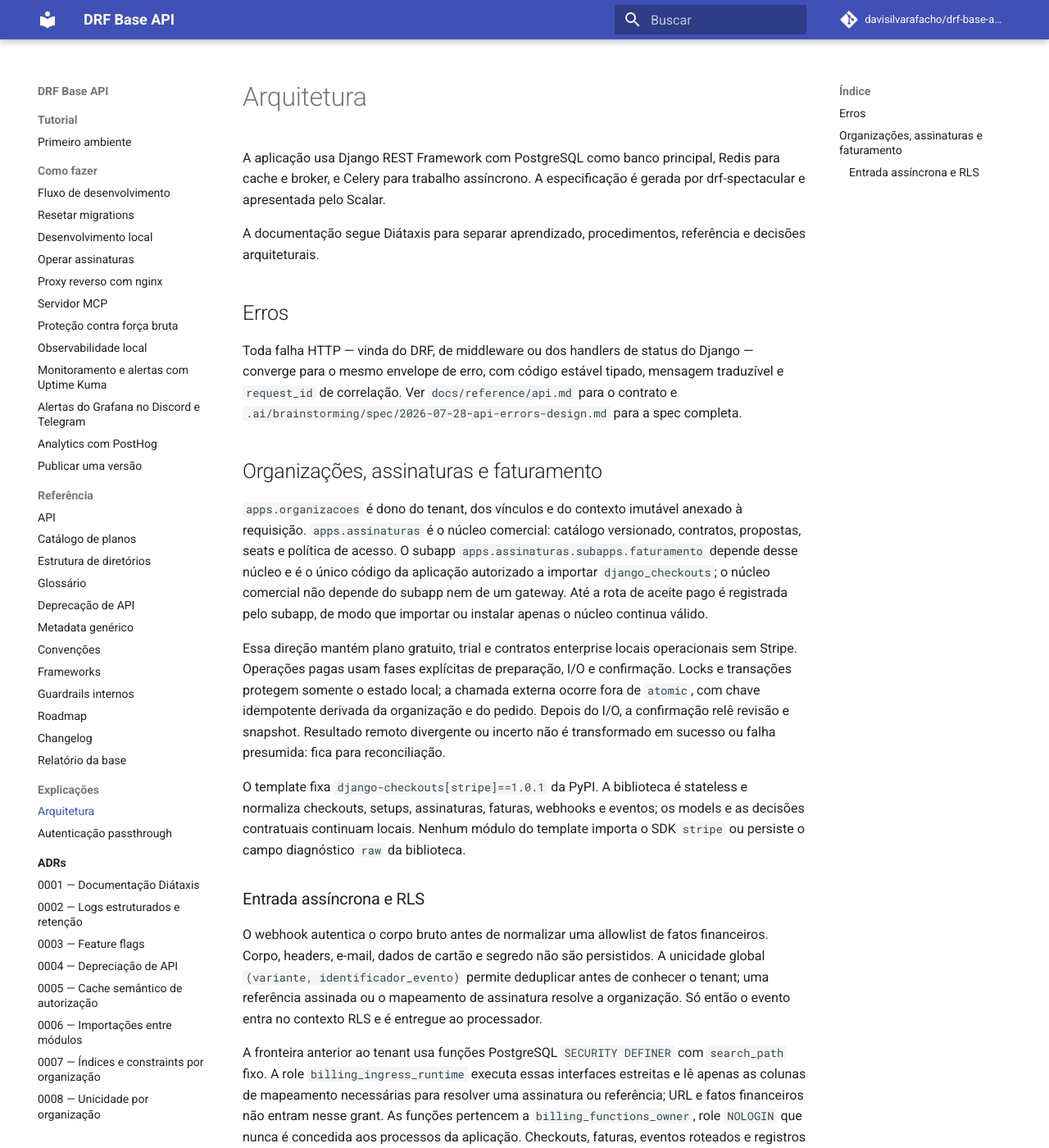
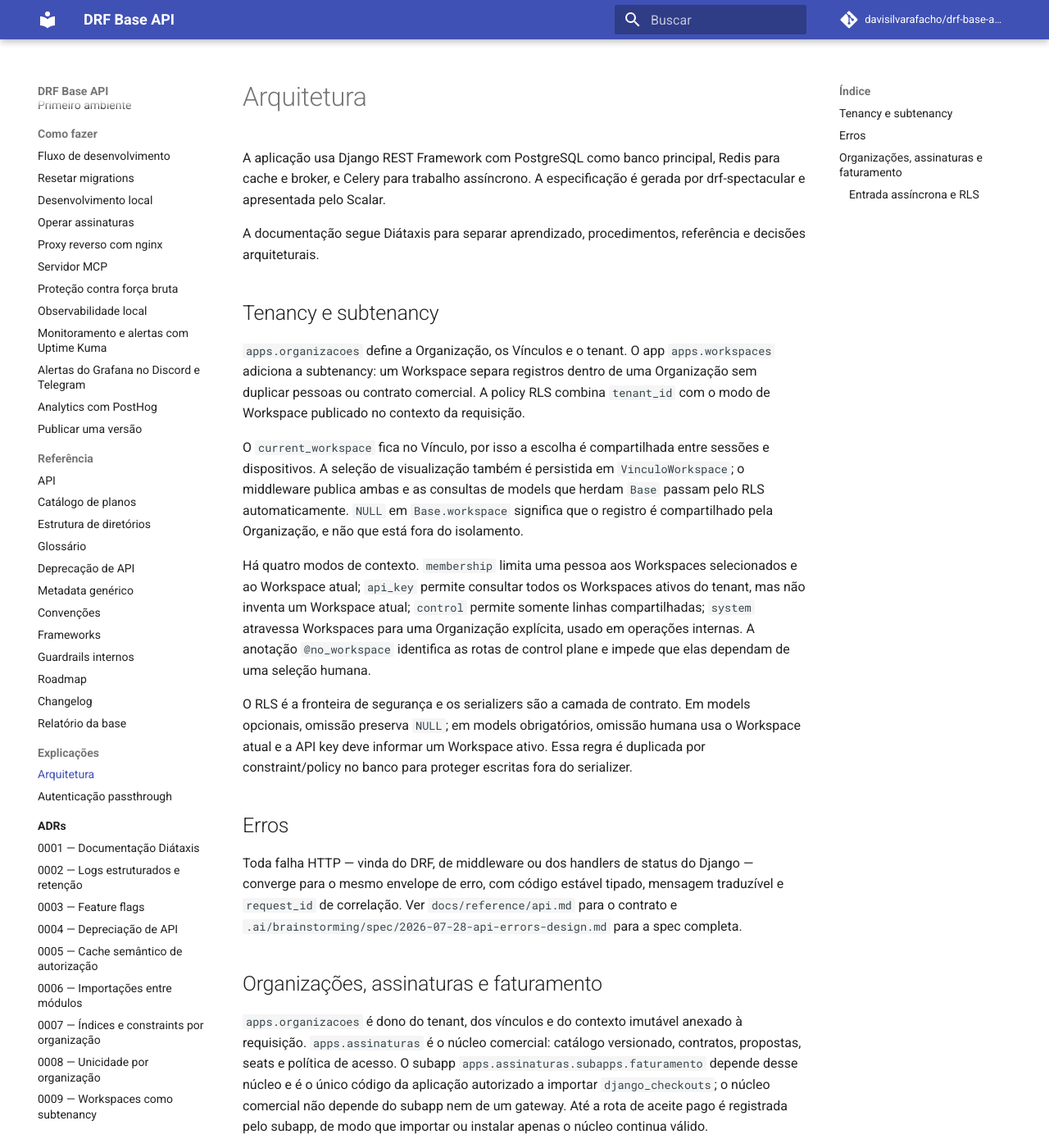
Before and after one commit to davisilvarafacho/django-api-startup-template, an MkDocs documentation site: the page built from docs/explanation/arquitetura.md, in a window 1280 px wide and 1400 px high. Shown: the whole window at 82% size. Built offline with MkDocs 1.6.1 and Material for MkDocs 9.7.7, drawn with Linux system fonts in a browser that asks for light colours; comment, search, counter and statistics services are not loaded.

Commit message:
docs: documentar workspaces como subtenancy

```diff
--- a/docs/explanation/arquitetura.md
+++ b/docs/explanation/arquitetura.md
@@ -6,6 +6,34 @@
 
 A documentação segue Diátaxis para separar aprendizado, procedimentos, referência
 e decisões arquiteturais.
+
+## Tenancy e subtenancy
+
+`apps.organizacoes` define a Organização, os Vínculos e o tenant. O app
+`apps.workspaces` adiciona a subtenancy: um Workspace separa registros dentro
+de uma Organização sem duplicar pessoas ou contrato comercial. A policy RLS
+combina `tenant_id` com o modo de Workspace publicado no contexto da requisição.
+
+O `current_workspace` fica no Vínculo, por isso a escolha é compartilhada entre
+sessões e dispositivos. A seleção de visualização também é persistida em
+`VinculoWorkspace`; o middleware publica ambas e as consultas de models que
+herdam `Base` passam pelo RLS automaticamente. `NULL` em `Base.workspace`
+significa que o registro é compartilhado pela Organização, e não que está fora
+do isolamento.
+
+Há quatro modos de contexto. `membership` limita uma pessoa aos Workspaces
+selecionados e ao Workspace atual; `api_key` permite consultar todos os
+Workspaces ativos do tenant, mas não inventa um Workspace atual; `control`
+permite somente linhas compartilhadas; `system` atravessa Workspaces para uma
+Organização explícita, usado em operações internas. A anotação `@no_workspace`
+identifica as rotas de control plane e impede que elas dependam de uma seleção
+humana.
+
+O RLS é a fronteira de segurança e os serializers são a camada de contrato. Em
+models opcionais, omissão preserva `NULL`; em models obrigatórios, omissão
+humana usa o Workspace atual e a API key deve informar um Workspace ativo. Essa
+regra é duplicada por constraint/policy no banco para proteger escritas fora do
+serializer.
 
 ## Erros
 
--- a/mkdocs.yml
+++ b/mkdocs.yml
@@ -61,3 +61,4 @@
       - '0006 — Importações entre módulos': adr/0006-importacoes-entre-modulos.md
       - '0007 — Índices e constraints por organização': adr/0007-indices-e-constraints-por-organizacao.md
       - '0008 — Unicidade por organização': adr/0008-unicidade-por-organizacao.md
+      - '0009 — Workspaces como subtenancy': adr/0009-workspaces-como-subtenancy.md
```
Also changed, not shown: docs/adr/0009-workspaces-como-subtenancy.md (added, +62 -0 lines), docs/adr/index.md (+2 -0 lines), docs/reference/api.md (+26 -0 lines), docs/reference/estrutura-de-diretorios.md (+13 -2 lines), docs/reference/glossario.md (+19 -1 lines).
